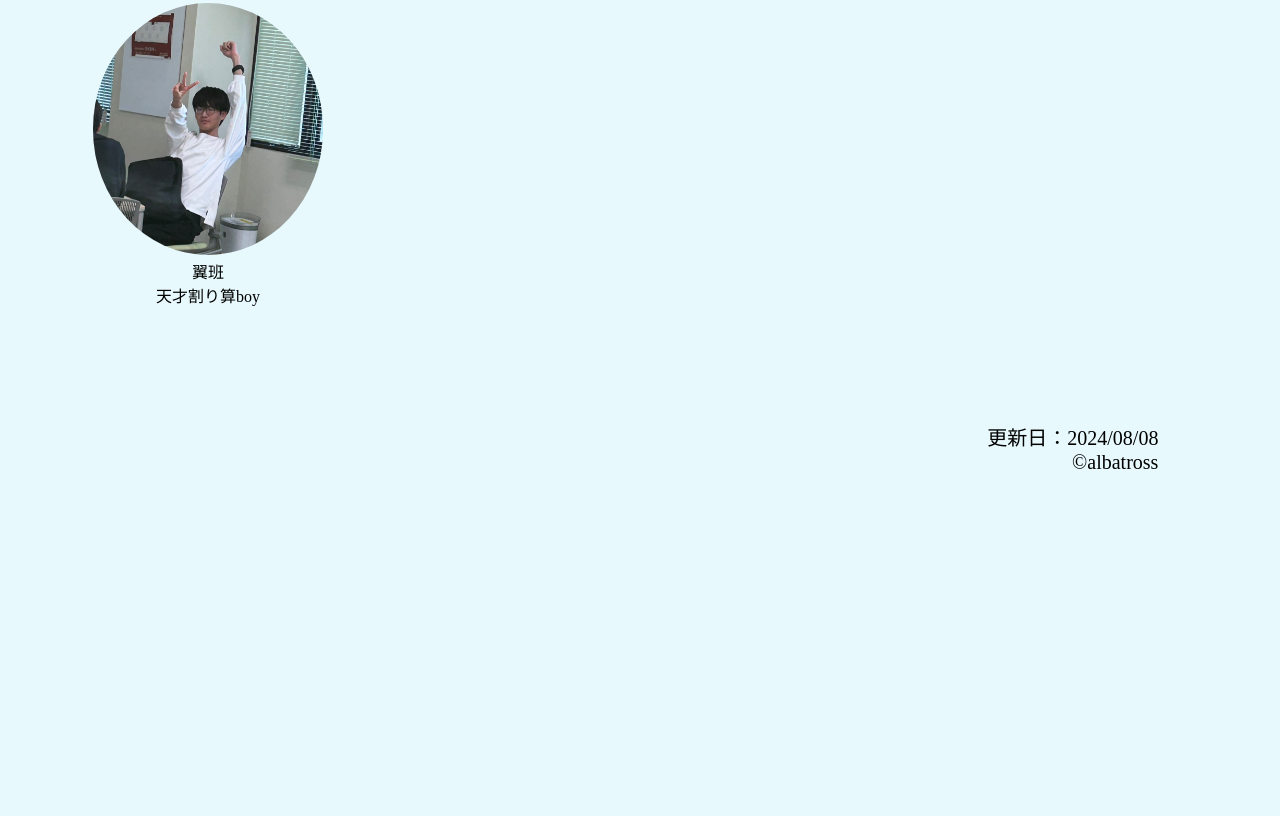
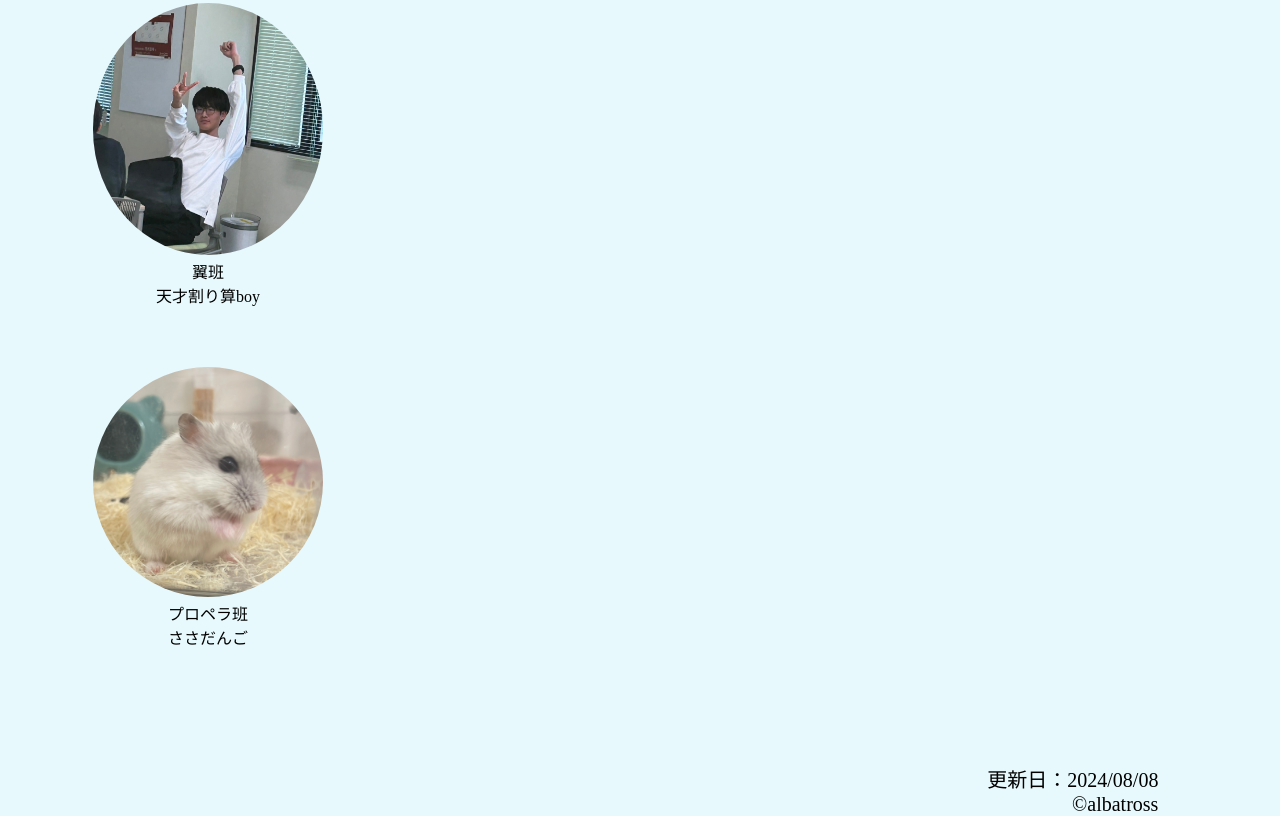
Before and after one commit to ykn-st/albatross, a plain HTML site: page intromember.html in a window 1280 px wide. Shown: the part 7213-8029 px from the top of the page. Before the commit the page ends 7687 px from the top, so only its background shows below. Drawn offline with Linux system fonts and the light colour scheme; files whose address does not match are found by name.

Commit message:
Update intromember.html

```diff
--- a/intromember.html
+++ b/intromember.html
@@ -253,9 +253,14 @@
             <p class="name">宇戸裕輝</p>
           </div>
             <div class="person">
-            <a href="member/19_suzuk.html"><img src="memberimg/19_suzuki.jpg"></a>
+            <a href="member/19_suzuki.html"><img src="memberimg/19_suzuki.jpg"></a>
             <p class="hanmei">翼班</p>
             <p class="name">天才割り算boy</p>
+          </div>
+            <div class="person">
+            <a href="member/19_uchida.html"><img src="memberimg/19_uchida.jpg"></a>
+            <p class="hanmei">プロペラ班</p>
+            <p class="name">ささだんご</p>
         </div>
       </div>
 
```
